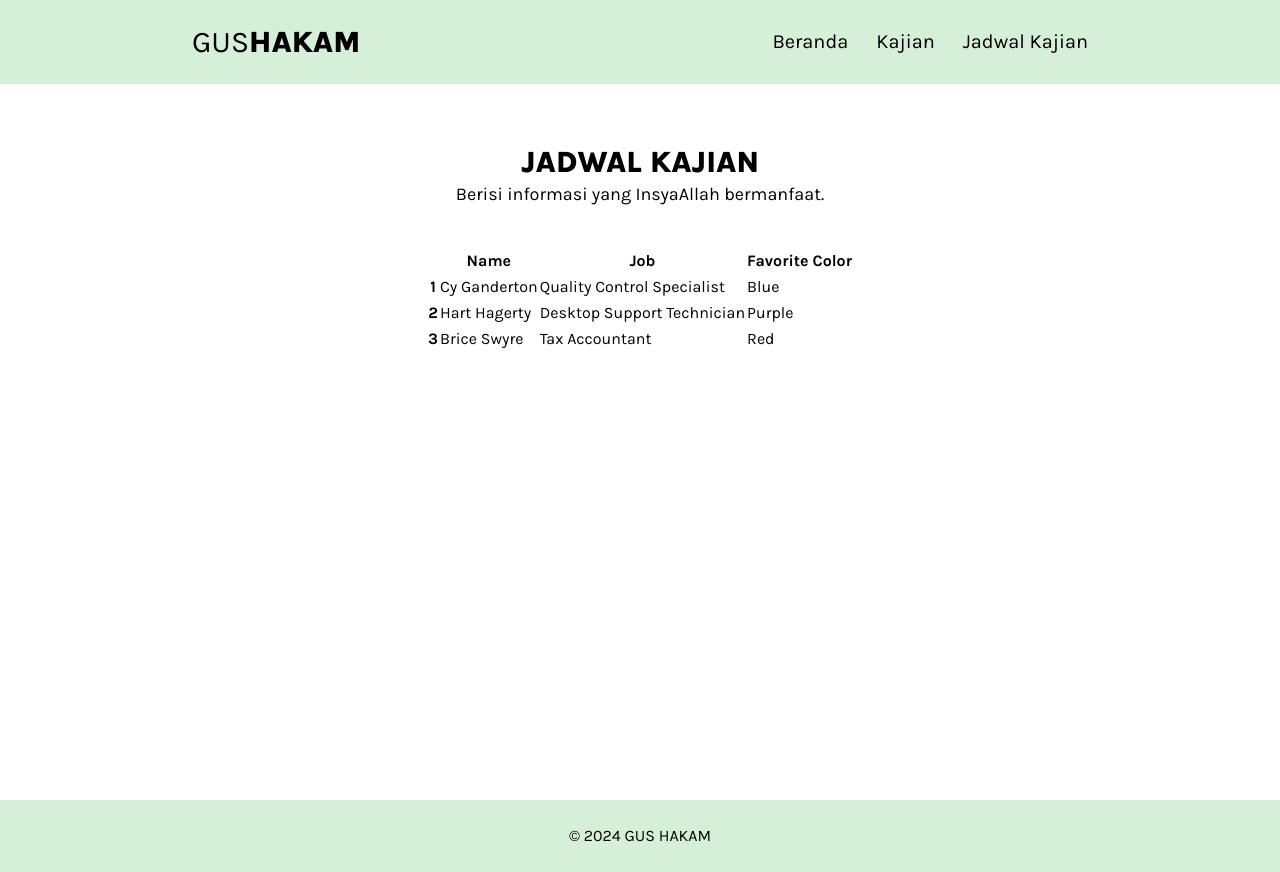
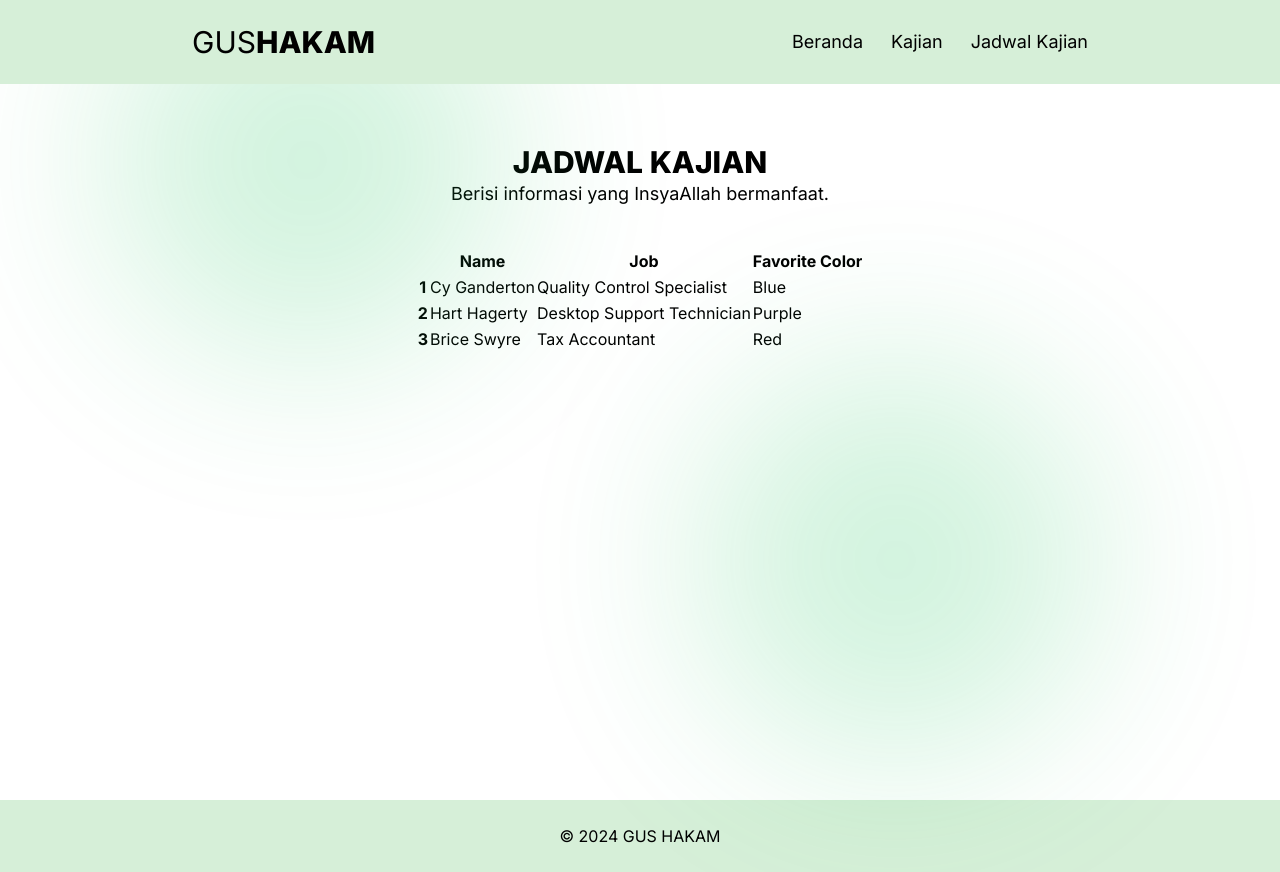
Before and after one commit to abdipitu/web-gus-hakam, a website: page jadwal-kajian.html in a window 1280 px wide. Drawn offline with Linux system fonts and the light colour scheme.

Commit message:
update: fonts

```diff
--- a/jadwal-kajian.html
+++ b/jadwal-kajian.html
@@ -12,8 +12,10 @@
       }
     </style>
   </head>
-  <body class="font-karla overflow-auto no-scrollbar">
-    <nav class="bg-primary text-black fixed z-[999] w-full">
+  <body class="font-inter overflow-auto no-scrollbar">
+    <div class="w-[400px] h-[400px] bg-green-500 absolute z-1 rounded-full top-[20%] left-[24%] translate-x-[-50%] translate-y-[-50%] blur-[90px] opacity-20"></div>
+    <div class="w-[400px] h-[400px] bg-green-500 absolute z-1 rounded-full top-[70%] left-[70%] translate-x-[-50%] translate-y-[-50%] blur-[90px] opacity-20"></div>
+    <nav class="bg-primary text-black fixed z-[999] w-full z-3">
       <div
         class="w-full px-5 md:px-48 py-6 flex justify-between items-center bg-primary"
       >
@@ -24,7 +26,7 @@
 
         <!-- Tampilan Desktop -->
         <div class="hidden md:block">
-          <ul class="flex gap-7 items-center text-xl">
+          <ul class="flex gap-7 items-center text-lg">
             <li><a href="/">Beranda</a></li>
             <li><a href="kajian.html">Kajian</a></li>
             <li><a href="jadwal-kajian.html">Jadwal Kajian</a></li>
@@ -78,7 +80,7 @@
     </nav>
 
     <main
-      class="py-36 px-5 md:px-48 w-full min-h-screen flex flex-col md:justify-start justify-center items-center"
+      class="py-36 px-5 md:px-48 w-full min-h-screen flex flex-col md:justify-start justify-center items-center z-10"
     >
       <h1 class="text-3xl text-start font-extrabold">JADWAL KAJIAN</h1>
       <p class="mb-10 text-lg text-center">Berisi informasi yang InsyaAllah bermanfaat.</p>
--- a/src/input.css
+++ b/src/input.css
@@ -1,4 +1,4 @@
-@import url('https://fonts.googleapis.com/css2?family=Karla:ital,wght@0,200..800;1,200..800&display=swap');
+@import url('https://fonts.googleapis.com/css2?family=Inter:ital,opsz,wght@0,14..32,100..900;1,14..32,100..900&family=Karla:ital,wght@0,200..800;1,200..800&display=swap');
 
 @tailwind base;
 @tailwind components;
--- a/tailwind.config.js
+++ b/tailwind.config.js
@@ -8,6 +8,7 @@ module.exports = {
       },
       fontFamily: {
         'karla': ['Karla', 'sans-serif'],
+        'inter': ['Inter', 'sans-serif'],
       },
     },
   },
```
Also changed, not shown: index.html (+6 -2 lines), kajian.html (+2 -2 lines), public/output.css.
